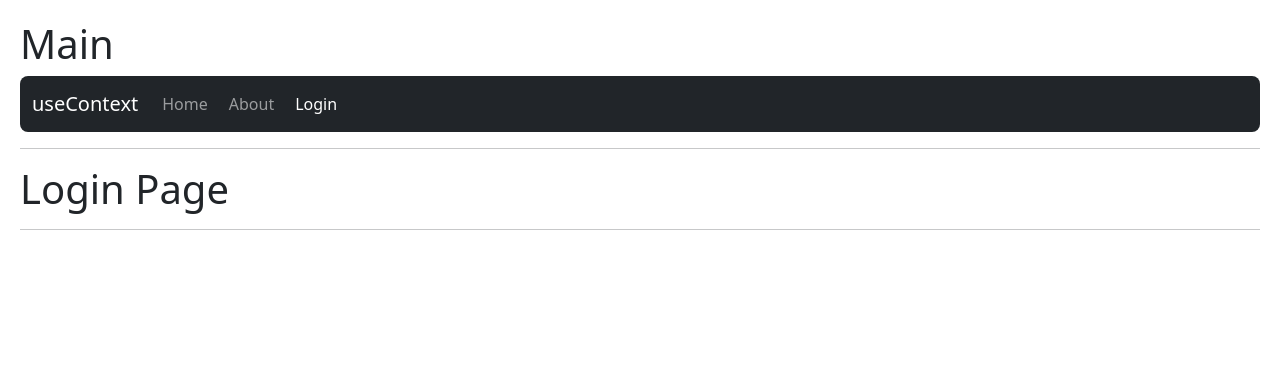
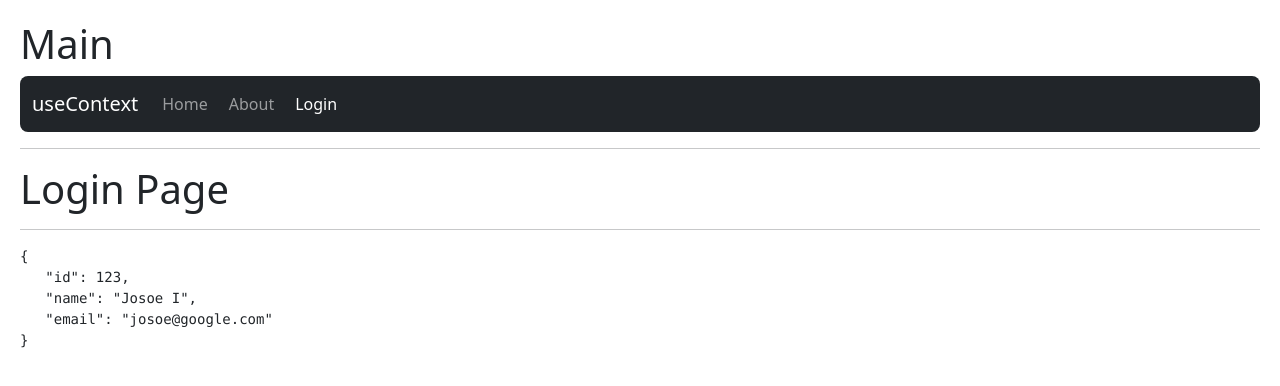
Before and after one commit to Jhoshoa/react-course, a React (Vite) app in the folder 05-hook-app/: page /login in a window 1280 px wide. Shown: the top 386 px of the page. Built offline with nearby package versions, Linux system fonts and the light colour scheme.

Commit message:
Creating the userContext, userProvider and using the useContext hook

```diff
--- a/05-hook-app/src/09-useContext/HomePage.jsx
+++ b/05-hook-app/src/09-useContext/HomePage.jsx
@@ -1,9 +1,13 @@
-import React from 'react'
+import React, { useContext } from 'react'
+import { UserContext } from './context/UserContext';
 
 const HomePage = () => {
+
+  const {user} = useContext( UserContext );
+
   return (
     <>
-        <h1>Home</h1>
+        <h1>Home <small>{user?.name}</small></h1>
         <hr />
     </>
   )
--- a/05-hook-app/src/09-useContext/LoginPage.jsx
+++ b/05-hook-app/src/09-useContext/LoginPage.jsx
@@ -1,10 +1,18 @@
-import React from 'react'
+import React, { useContext } from 'react'
+import { UserContext } from './context/UserContext'
 
 const LoginPage = () => {
+
+  const {user} = useContext( UserContext );
+  console.log( user );
   return (
     <>
         <h1>Login Page</h1>
         <hr />
+
+        <pre>
+          { JSON.stringify(user, null, 3)}
+        </pre>
     </>
   )
 }
--- a/05-hook-app/src/09-useContext/MainApp.jsx
+++ b/05-hook-app/src/09-useContext/MainApp.jsx
@@ -4,10 +4,11 @@ import HomePage from './HomePage'
 import LoginPage from './LoginPage'
 import AboutPage from './AboutPage'
 import NavBar from './NavBar'
+import UserProvider from './context/UserProvider'
 
 const MainApp = () => {
   return (
-    <>
+    <UserProvider>
         <h1>Main</h1>
 
         {/* This woks but make a complet refresh of ALL page */}
@@ -35,7 +36,7 @@ const MainApp = () => {
             Another way
             <Route path='/*' element={ <Navigate to='/about' /> } />
         </Routes>
-    </>
+    </UserProvider>
   )
 }
 
--- /dev/null
+++ b/05-hook-app/src/09-useContext/context/UserContext.jsx
@@ -0,0 +1,3 @@
+import { createContext } from "react";
+
+export const UserContext = createContext();
--- /dev/null
+++ b/05-hook-app/src/09-useContext/context/UserProvider.jsx
@@ -0,0 +1,18 @@
+import React from 'react'
+import { UserContext } from './UserContext';
+
+const user = {
+    id: 123,
+    name: 'Josoe I',
+    email: 'josoe@google.com',
+}
+
+const UserProvider = ({ children }) => {
+  return (
+    <UserContext.Provider value={{ hola: 'Mundo', user: user }}>
+        { children }
+    </UserContext.Provider>
+  )
+}
+
+export default UserProvider;
```
